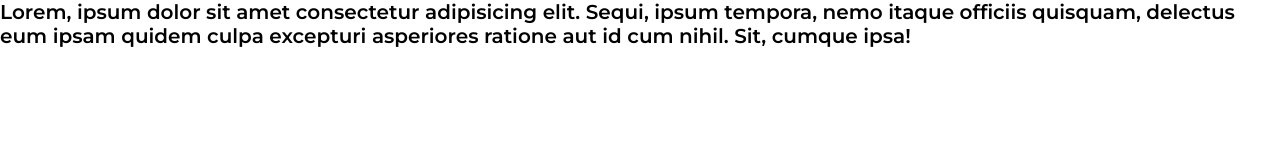
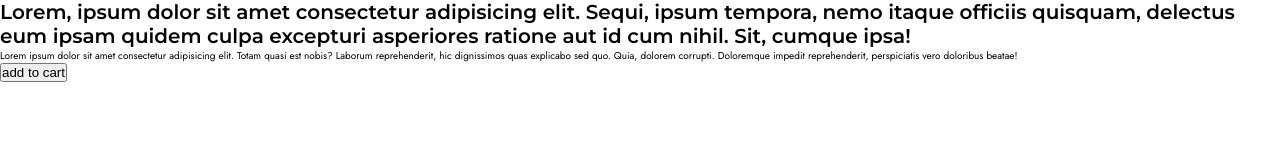
Before and after one commit to Mohammad7558/Fast-Deals-ECommerce-HTML-CSS, a plain HTML site: page pages/index.html in a window 1280 px wide. Drawn offline with Linux system fonts and the light colour scheme.

Commit message:
p-buton added

```diff
--- a/pages/index.html
+++ b/pages/index.html
@@ -15,5 +15,7 @@
   </head>
   <body>
     <h1>Lorem, ipsum dolor sit amet consectetur adipisicing elit. Sequi, ipsum tempora, nemo itaque officiis quisquam, delectus eum ipsam quidem culpa excepturi asperiores ratione aut id cum nihil. Sit, cumque ipsa!</h1>
+    <p>Lorem ipsum dolor sit amet consectetur adipisicing elit. Totam quasi est nobis? Laborum reprehenderit, hic dignissimos quas explicabo sed quo. Quia, dolorem corrupti. Doloremque impedit reprehenderit, perspiciatis vero doloribus beatae!</p>
+    <button>add to cart</button>
   </body>
 </html>
```
